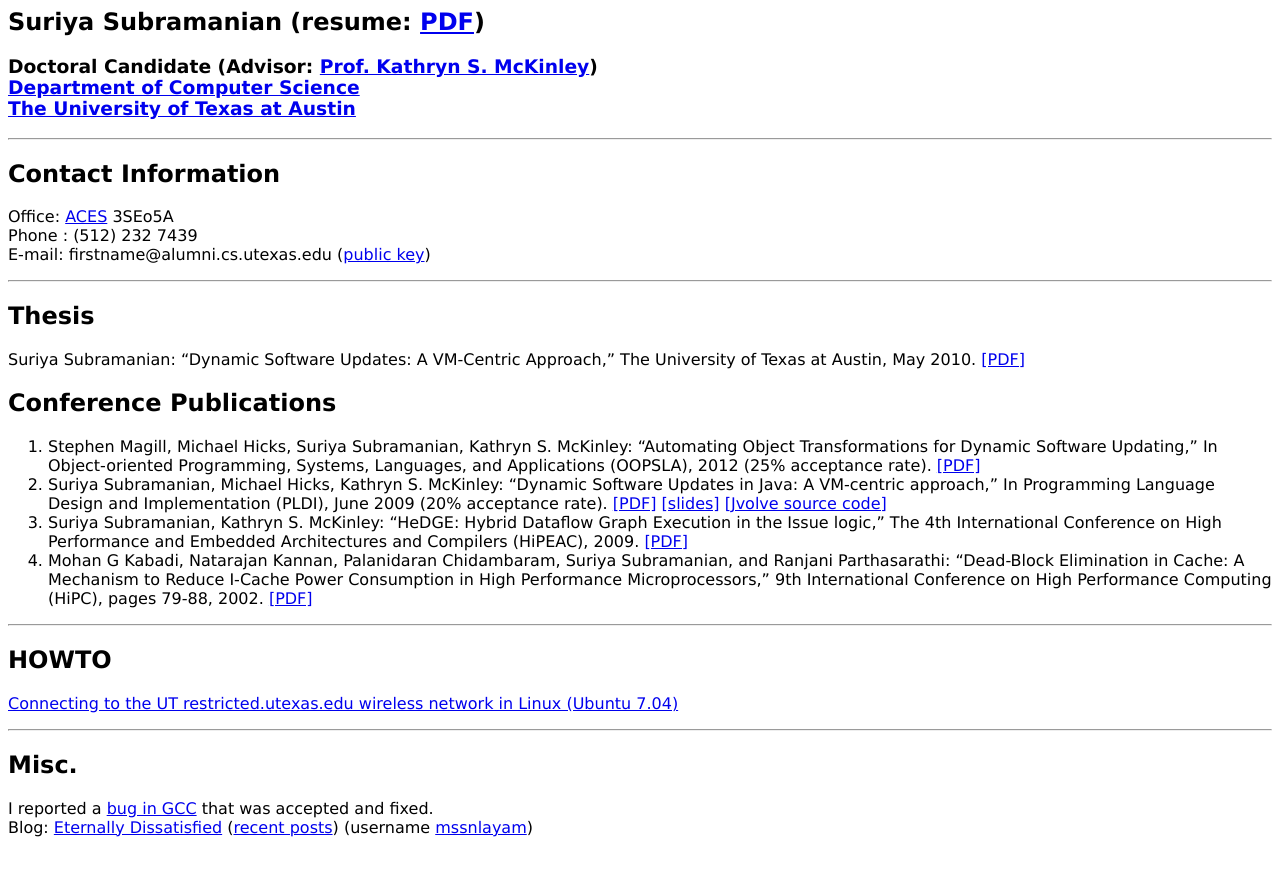
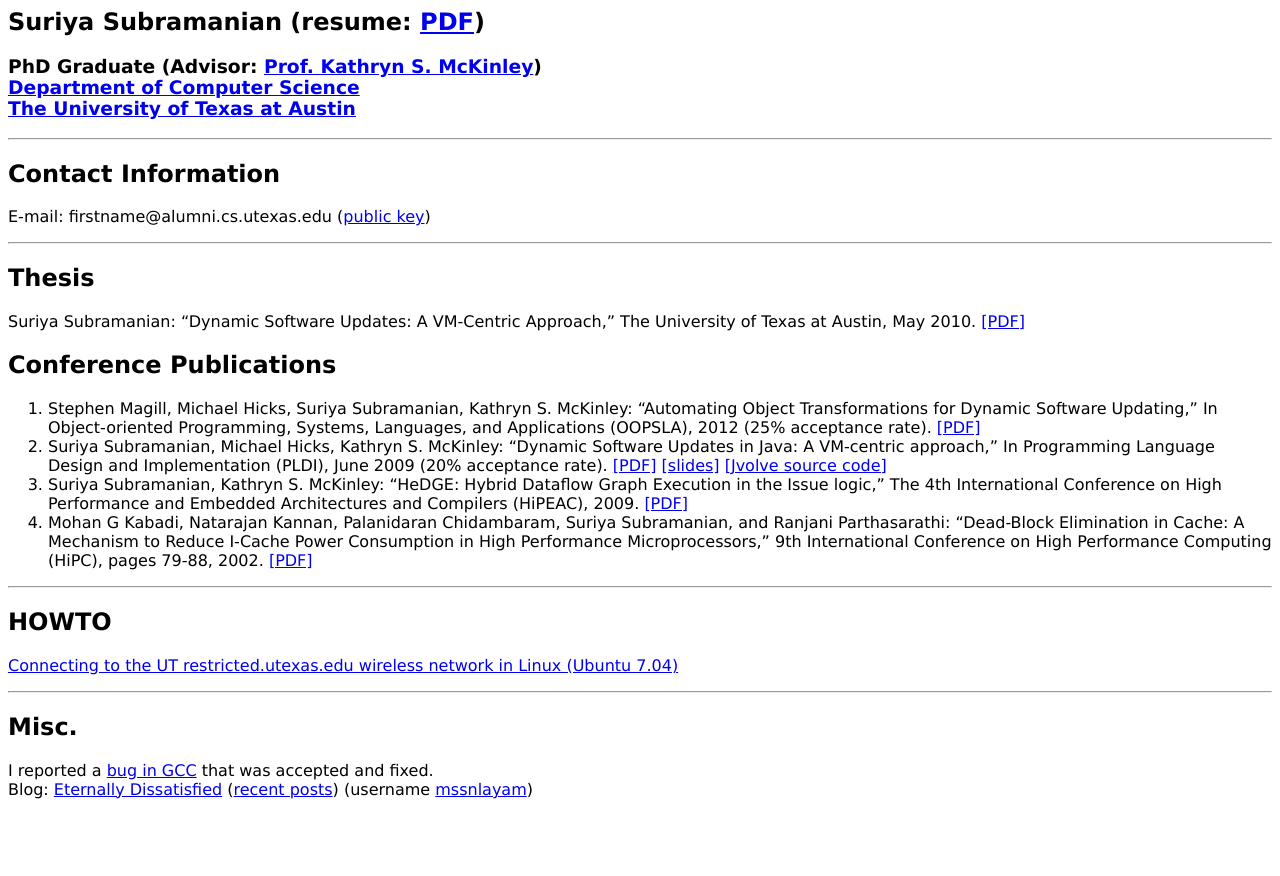
Before and after one commit to suriya/suriya.github.io, a Jekyll site: the page built from index.mkd, in a window 1280 px wide. Shown: the top 876 px of the page. Built offline with Jekyll 4.4.1, drawn with Linux system fonts in a browser that asks for light colours; Markdown is read by kramdown in place of the engine named in the settings; part of the change alters nothing that is shown.

```diff
--- a/_layouts/plain.html
+++ b/_layouts/plain.html
@@ -11,14 +11,16 @@
   </style>
 
   <!-- Google Analytics -->
-  <script>
-    (function(i,s,o,g,r,a,m){i['GoogleAnalyticsObject']=r;i[r]=i[r]||function(){
-    (i[r].q=i[r].q||[]).push(arguments)},i[r].l=1*new Date();a=s.createElement(o),
-    m=s.getElementsByTagName(o)[0];a.async=1;a.src=g;m.parentNode.insertBefore(a,m)
-    })(window,document,'script','//www.google-analytics.com/analytics.js','ga');
-    ga('create', 'UA-425862-4', 'suriya.github.io');
-    ga('send', 'pageview');
-  </script>
+    <script type="text/javascript">
+      var _gaq = _gaq || [];
+      _gaq.push(['_setAccount', 'UA-425862-4']);
+      _gaq.push(['_trackPageview']);
+      (function() {
+        var ga = document.createElement('script'); ga.type = 'text/javascript'; ga.async = true;
+        ga.src = ('https:' == document.location.protocol ? 'https://ssl' : 'http://www') + '.google-analytics.com/ga.js';
+        var s = document.getElementsByTagName('script')[0]; s.parentNode.insertBefore(ga, s);
+      })();
+    </script>
 
 </head>
 <body bgcolor="#ffffff" text="#000000">
--- a/index.mkd
+++ b/index.mkd
@@ -5,13 +5,11 @@ description: Personal home page
 header: Suriya Subramanian
 ---
 ## Suriya Subramanian (resume: [PDF][PDF]<!-- [TXT][TXT]-->)
-### Doctoral Candidate (Advisor: [Prof. Kathryn S. McKinley][mckinley])<br /> [Department of Computer Science][utcs] <br /> [The University of Texas at Austin][ut]
+### PhD Graduate (Advisor: [Prof. Kathryn S. McKinley][mckinley])<br /> [Department of Computer Science][utcs] <br /> [The University of Texas at Austin][ut]
 
 --------------------------------------------------------------
 
 ## Contact Information
-Office: [ACES][aces] 3SEo5A
-Phone : (512) 232 7439
 E-mail: firstname@alumni.cs.utexas.edu ([public key][gpg])
 
 --------------------------------------------------------------
```
